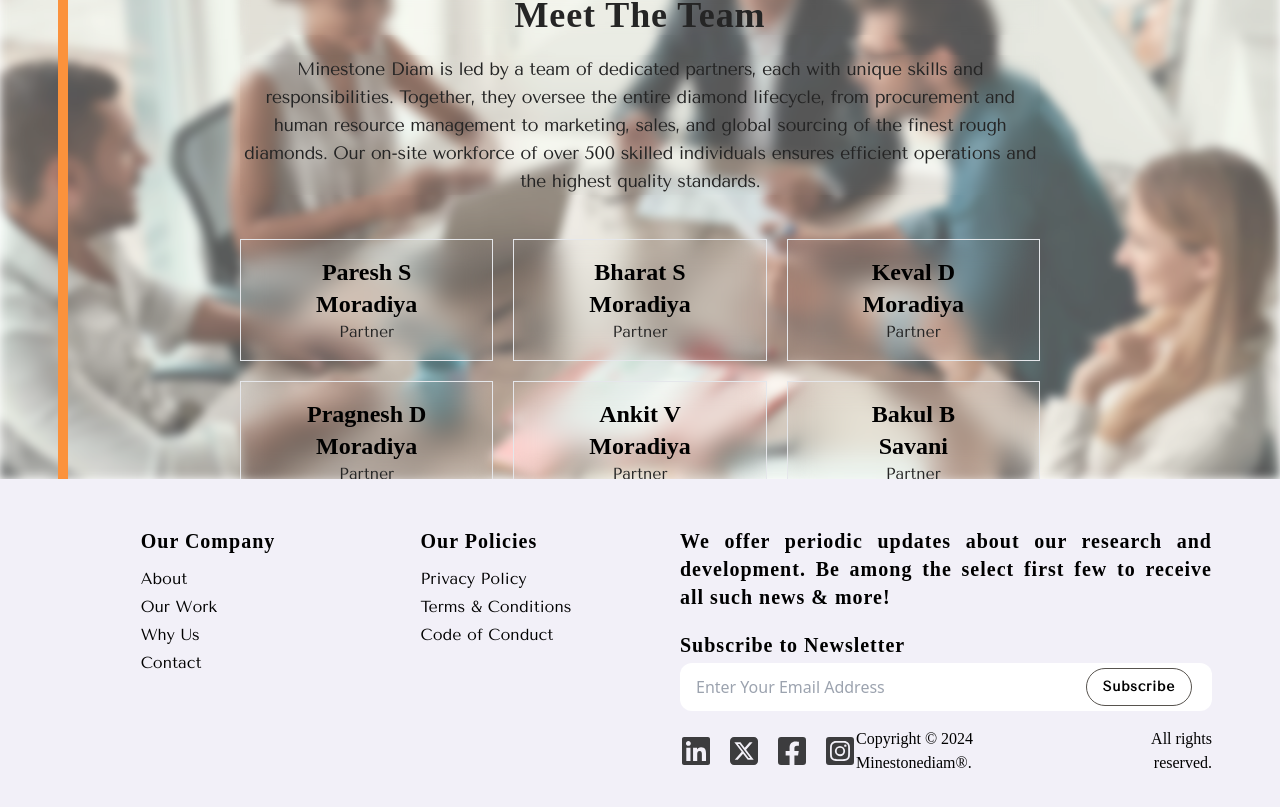
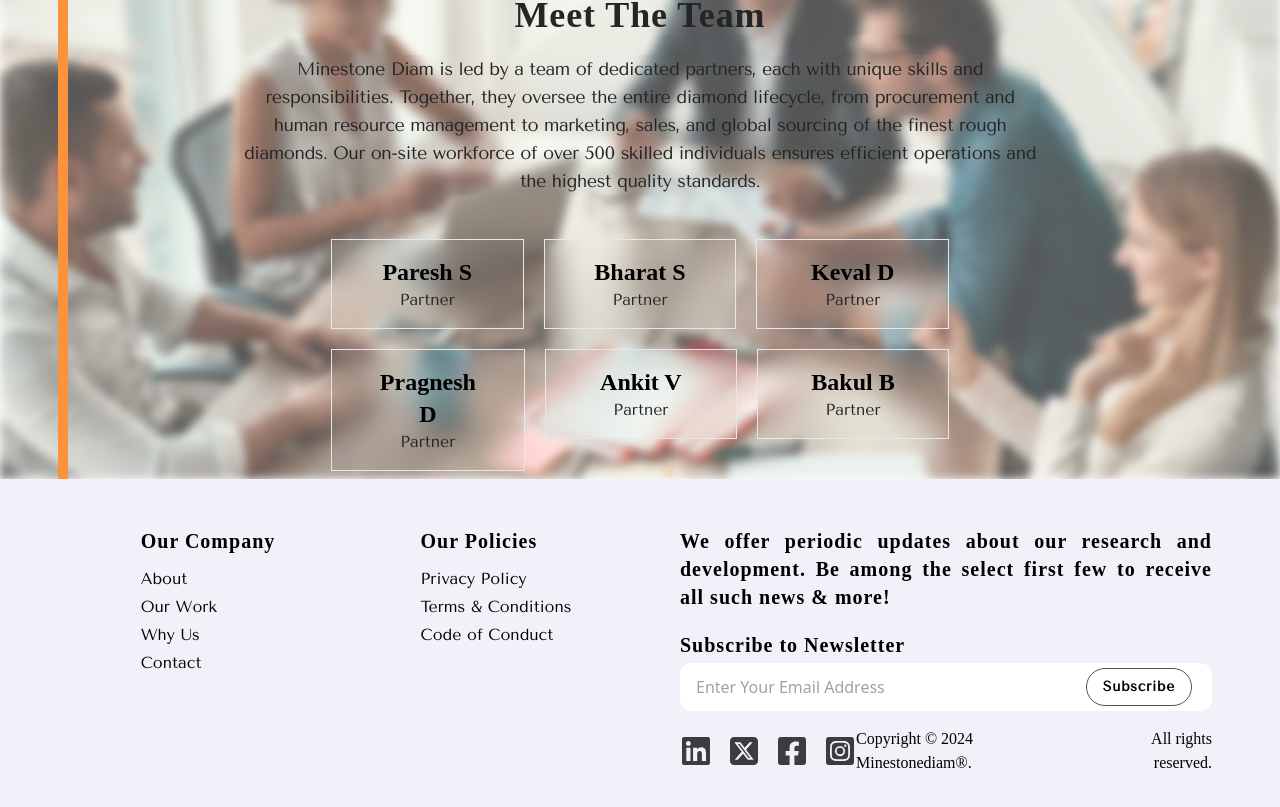
Before and after one commit to deep-sutariya/Minestone-Diam, a Next.js app: page /about in a window 1280 px wide. Shown: the part 2305-3112 px from the top of the page. Built offline with nearby package versions, Linux system fonts and the light colour scheme; a web font is replaced by a local one.

Commit message:
Update AboutPage.js

```diff
--- a/src/components/AboutPage.js
+++ b/src/components/AboutPage.js
@@ -111,14 +111,14 @@
               </h1>
               <div className="flex flex-col items-center justify-center mx-auto gap-y-3 md:gap-y-5 mt-6">
                 <div className="flex gap-3 md:gap-5 w-full">
-                  <TeamCard name="Paresh S Moradiya" role="Partner" />
-                  <TeamCard name="Bharat S Moradiya" role="Partner" />
-                  <TeamCard name="Keval D Moradiya" role="Partner" />
+                  <TeamCard name="Paresh S" surname="Moradiya" role="Partner" />
+                  <TeamCard name="Bharat S" surname="Moradiya" role="Partner" />
+                  <TeamCard name="Keval D" surname="Moradiya" role="Partner" />
                 </div>
                 <div className="flex gap-3 md:gap-5 w-full">
-                  <TeamCard name="Pragnesh D Moradiya" role="Partner" />
-                  <TeamCard name="Ankit V Moradiya" role="Partner" />
-                  <TeamCard name="Bakul B Savani" role="Partner" />
+                  <TeamCard name="Pragnesh D" surname="Moradiya" role="Partner" />
+                  <TeamCard name="Ankit V" surname="Moradiya" role="Partner" />
+                  <TeamCard name="Bakul B" surname="Moradiya" role="Partner" />
                 </div>
               </div>
             </div>
```
